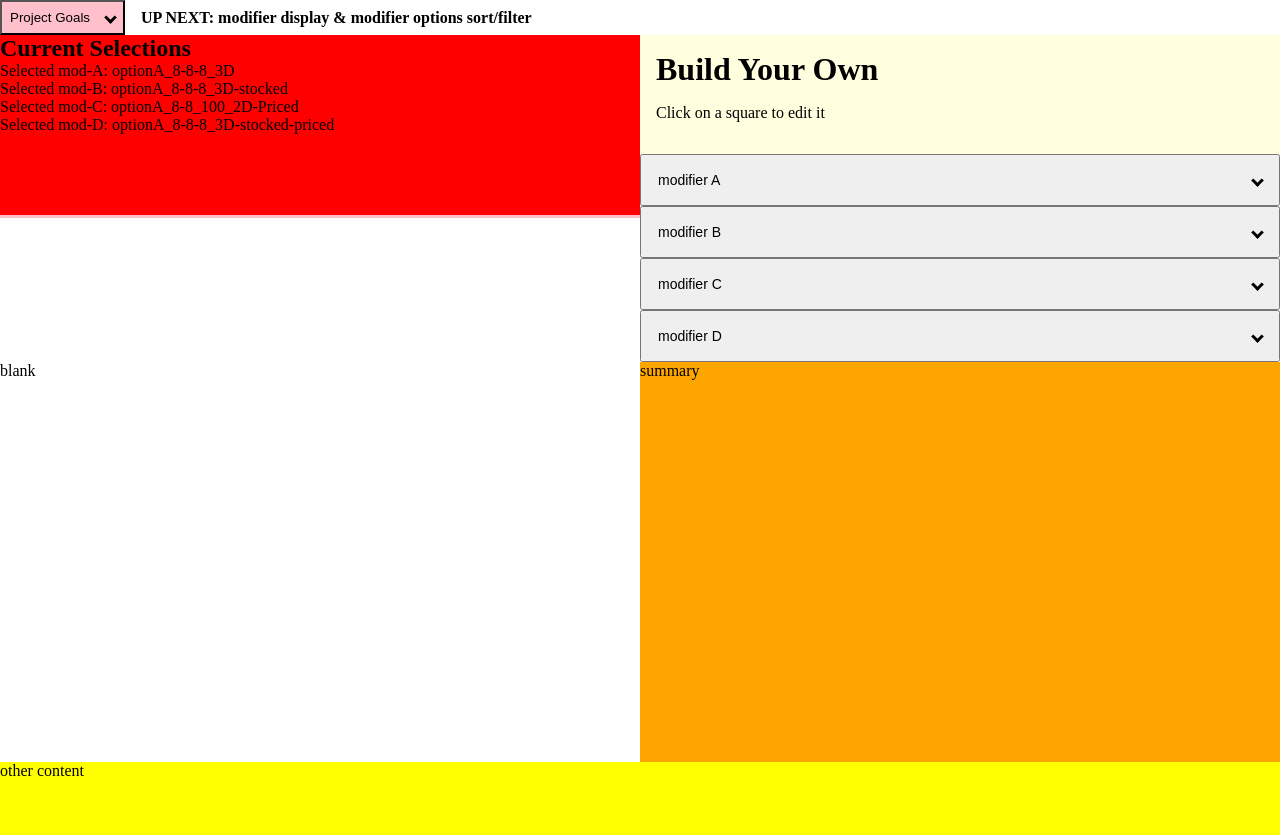
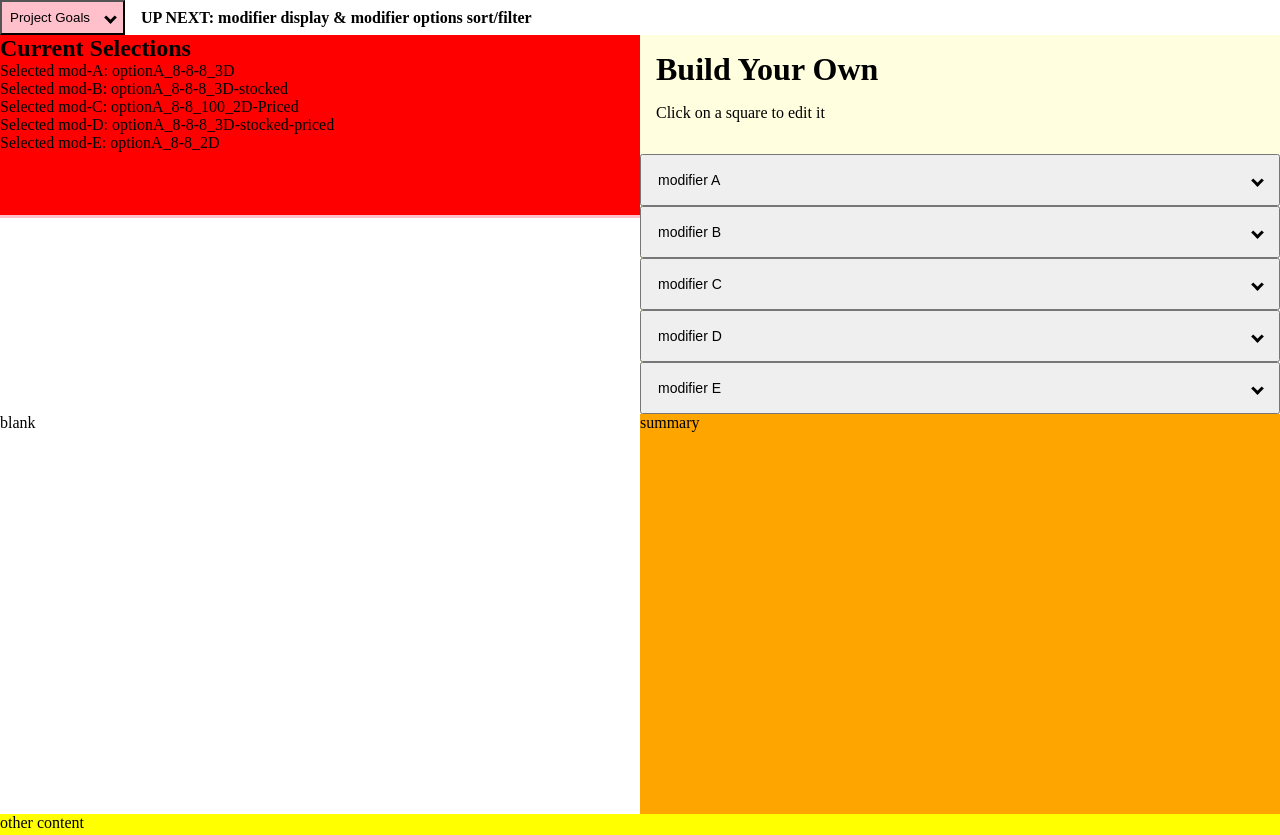
Before and after one commit to KierstenMiller/DnD-product-builder, a Next.js app in the folder next-app-test/: page /build-your-own in a window 1280 px wide. Built offline with nearby package versions, Linux system fonts and the light colour scheme.

Commit message:
got map sorting correctly

```diff
--- a/next-app-test/pages/build-your-own.tsx
+++ b/next-app-test/pages/build-your-own.tsx
@@ -2,12 +2,12 @@ import Head from 'next/head'
 
 import { BuildYourOwnModel } from '-/page-components/build-your-own/build-your-own-model'
 import { BuildYourOwnPage } from '-/page-components/build-your-own/build-your-own-page'
-import { mockModifierA, mockModifierB, mockModifierC, mockModifierD } from '-/data/mockModifiers.data'
+import { mockModifierA, mockModifierB, mockModifierC, mockModifierD, mockModifierE } from '-/data/mockModifiers.data'
 import { BasicAccordion } from '-/Components/accordion/basic-accordion'
 
 // K-TODO: move
 const data = {
-    modifiers: [mockModifierA, mockModifierB, mockModifierC, mockModifierD],
+    modifiers: [mockModifierA, mockModifierB, mockModifierC, mockModifierD, mockModifierE],
 }
 
 const BuildYourOwn = () => {
--- a/next-app-test/src/Components/modifier/modifier.tsx
+++ b/next-app-test/src/Components/modifier/modifier.tsx
@@ -4,7 +4,7 @@ import { BasicAccordionGroup } from '-/Components/accordion/basic-accordion-grou
 import { BasicAccordion } from '-/Components/accordion/basic-accordion'
 import { BuildYourOwnModel } from '-/page-components/build-your-own/build-your-own-model'
 import { modifiersT, optionI } from '-/page-components/build-your-own/build-your-own.util'
-import { modifierCollectionDisplayValues } from '-/data/mockUtil.data'
+import { modifierCollectionDisplayValues, sortByValues } from '-/data/mockUtil.data'
 import { CategorizedRadioInputGroup } from '../form-controls/categorized-radio-input-group'
 
 import cardStyles from './card-styles.module.scss'
@@ -22,8 +22,19 @@ interface BuildYourOwnPageI {
 const groupBy = <T, K extends keyof any>(arr: T[], key: (i: T) => K) =>
   arr.reduce((groups, item) => {
     (groups[key(item)] ||= []).push(item);
+    console.log('groups', groups);
     return groups;
   }, {} as Record<K, T[]>);
+
+  const groupByMap = <T, K extends keyof any>(arr: T[], key: (i: T) => K) =>
+  arr.reduce((groups, item) => {
+    const keyThing = key(item);
+    const valueThing = groups.get(keyThing);
+    if(keyThing && !valueThing) groups.set(keyThing, [item]);
+    else if(keyThing && Array.isArray(valueThing)) valueThing.push(item);
+    console.log('groups', groups);
+    return groups;
+  }, new Map());
 
 const collectionDisplays = {
     [modifierCollectionDisplayValues.card]: {
@@ -54,18 +65,45 @@ const collectionDisplays = {
     },
 }
 
+interface sortNumI {
+    toSort: number[],
+    sortBy: sortByValues,
+}
+interface sortAlphaI {
+    toSort: string[],
+    sortBy: sortByValues,
+}
+
+const sortAlpha = ({toSort, sortBy}: sortAlphaI) => toSort.sort((a, b) =>  sortBy === sortByValues.ascending
+    ? a.toLowerCase() < b.toLowerCase() ? -1 : 1
+    : a.toLowerCase() < b.toLowerCase() ? 1 : -1
+)
+const sortNum = ({toSort, sortBy}: sortNumI) => toSort.sort((a, b) => sortBy === sortByValues.ascending
+    ? a - b
+    : b - a
+);
+const sortList = (toSort: any[], sortBy: sortByValues) => {
+    const isNumerical = toSort.every((i) =>  typeof i === "number");
+    const isAlpha = toSort.every((i) =>  typeof i === "string");
+    console.log({isNumerical, isAlpha});
+    if (isNumerical) {return sortNum({toSort, sortBy});};
+    if (isAlpha) {return sortAlpha({toSort, sortBy});};
+    console.warn('Could not perform sort');
+}
 
 
 export const Modifiers = observer(({model, modifiers}: BuildYourOwnPageI) => {
     const newModifiers = modifiers.map((mod) => {
-        const groupedOptions = groupBy(mod.options, i => {
+        const groupedOptions = groupByMap(mod.options, i => { // using map to ensure stability of key order
             const [, value] = Object.entries(i).find(([key,]) => key === mod.groupBy) || [];
             return value;
         });
-        return {...mod, id:`${mod.id}`,  groupedOptions: groupedOptions};
-    })
-    console.log('new modifiers', newModifiers);
-    console.log('model.config', model.config);
+        const sortByThing = Array.isArray(mod.sortBy) ? mod.sortBy[0] : mod.sortBy;
+        const sortedKeys = sortList([...groupedOptions.keys()], sortByThing) || []
+        const mapThing = new Map();
+        sortedKeys.forEach( key => mapThing.set(key, groupedOptions.get(key)))
+        return {...mod, id:`${mod.id}`,  groupedOptions: mapThing};
+    });
     return <BasicAccordionGroup>
         {newModifiers.map(mod => <BasicAccordion
             key={mod.id}
--- a/next-app-test/src/data/mockModifiers.data.ts
+++ b/next-app-test/src/data/mockModifiers.data.ts
@@ -1,5 +1,5 @@
 import { mockFilterDoubleDropDown, mockFilterSingleTabbed } from "./mockFilters.data";
-import { mockOptions2DPriced, mockOptions3D, mockOptions3DStocked, mockOptions3DStockedPriced } from "./mockOptions.data";
+import { mockOptions2D, mockOptions2DPriced, mockOptions3D, mockOptions3DStocked, mockOptions3DStockedPriced } from "./mockOptions.data";
 import { groupByValues, measurementValues, modifierCollectionDisplayValues, sortByValues } from "./mockUtil.data";
 
 export const mockModifierA = {
@@ -45,3 +45,14 @@ export const mockModifierD = {
     filter: mockFilterDoubleDropDown,
     options: mockOptions3DStockedPriced,
 }
+
+export const mockModifierE = {
+    id: 'mod-E',
+    label: 'modifier E',
+    groupBy: groupByValues.height,
+    sortBy:sortByValues.descending,
+    measurementUnit: measurementValues.inches,
+    display: modifierCollectionDisplayValues.card,
+    filter: mockFilterDoubleDropDown,
+    options: mockOptions2D
+}
--- a/next-app-test/src/data/mockOptions.data.ts
+++ b/next-app-test/src/data/mockOptions.data.ts
@@ -37,6 +37,70 @@ export const mockOptions2D = [
         productId: 3,
         image: "someUrl-labelC-8x16",
         height: 8,
+        width: 16,
+    },
+    {
+        id: 'optionA_2-8_2D',
+        label: "option A",
+        productId: 1,
+        image: "someUrl-2x8",
+        height: 2,
+        width: 8,
+    },
+    {
+        id: 'optionA_2-4_2D',
+        label: "option A",
+        productId: 1,
+        image: "someUrl-labelA-2x8",
+        height: 2,
+        width: 4,
+    },
+    {
+        id: 'optionA_2-2_2D',
+        label: "option A",
+        productId: 1,
+        image: "someUrl-labelB-2x2",
+        height: 2,
+        width: 2,
+    },
+    {
+        id: 'optionB_2-2_2D',
+        label: "option B",
+        productId: 2,
+        image: "someUrl-labelB-2x2",
+        height: 2,
+        width: 2,
+    },
+    {
+        id: 'optionC_2-8_2D',
+        label: "option C",
+        productId: 3,
+        image: "someUrl-labelC-2x16",
+        height: 2,
+        width: 16,
+    },
+    {
+        id: 'optionA_16-2_2D',
+        label: "option A",
+        productId: 1,
+        image: "someUrl-labelB-16x2",
+        height: 16,
+        width: 2,
+    },
+    {
+        id: 'optionB_16-2_2D',
+        label: "option B",
+        productId: 2,
+        image: "someUrl-labelB-16x2",
+        height: 16,
+        width: 2,
+    },
+    {
+        id: 'optionC_16-8_2D',
+        label: "option C",
+        productId: 3,
+        image: "someUrl-labelC-16x16",
+        height: 16,
         width: 16,
     }
 ]
--- a/next-app-test/tsconfig.json
+++ b/next-app-test/tsconfig.json
@@ -1,6 +1,7 @@
 {
   "compilerOptions": {
     "target": "es5",
+    "downlevelIteration": true, // https://mariusschulz.com/blog/downlevel-iteration-for-es3-es5-in-typescript
     "lib": ["dom", "dom.iterable", "esnext"],
     "allowJs": true,
     "skipLibCheck": true,
```
